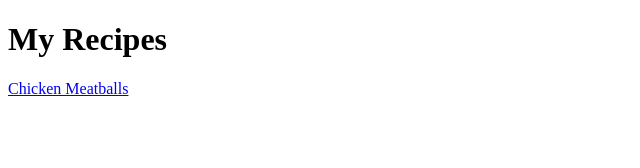
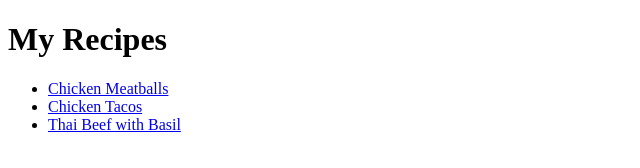
Before and after one commit to spasterz/TOP_Recipes, a plain HTML site: page index.html in a window 1280 px wide. Shown: the whole page, without its empty margins (0-640 px from the left). Drawn offline with Linux system fonts and the light colour scheme.

Commit message:
Added new recipes to index.html

```diff
--- a/index.html
+++ b/index.html
@@ -7,6 +7,11 @@
 
     <body>
         <h1>My Recipes</h1>
-        <a href="./recipes/chicken-meatballs.html">Chicken Meatballs</a>
+        <ul>
+        <li><a href="./recipes/chicken-meatballs.html">Chicken Meatballs</a></li>
+        <li><a href="./recipes/chicken-tacos.html">Chicken Tacos</a></li>
+        <li><a href="./recipes/thai-beef-with-basil.html">Thai Beef with Basil</a></li>
+        </ul>
+
     </body>
 </html>
```
